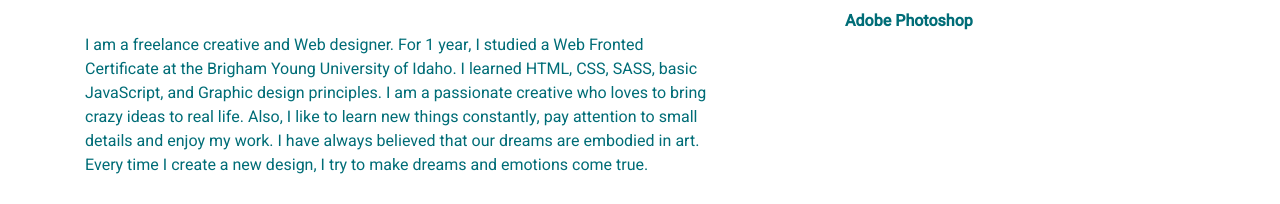
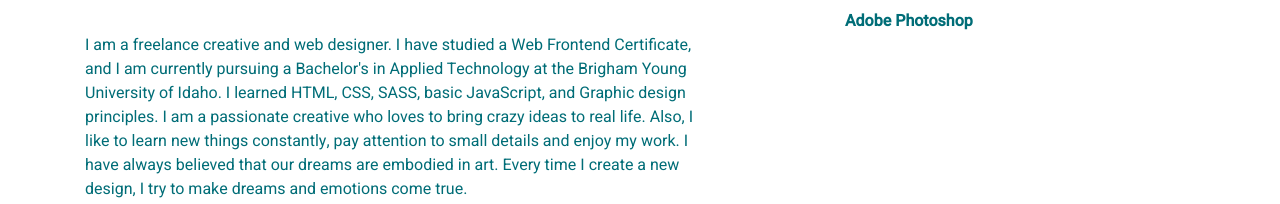
Before and after one commit to michelleguti17/My-Portafolio, a plain HTML site: page MyPortfolio/about.html in a window 1280 px wide. Shown: the part 775-979 px from the top of the page. Drawn offline with Linux system fonts and the light colour scheme; a web font is replaced by a local one.

Commit message:
final commit 2024

```diff
--- a/MyPortfolio/about.html
+++ b/MyPortfolio/about.html
@@ -239,7 +239,7 @@
 
               <p  class="mb-0">
               </br>
-              I am a freelance creative and Web designer. For 1 year, I studied a Web Fronted Certificate at the Brigham Young University of Idaho. I learned HTML, CSS, SASS, basic JavaScript, and Graphic design principles. I am a passionate creative who loves to bring crazy ideas to real life. Also, I like to learn new things constantly, pay attention to small details and enjoy my work. I have always believed that our dreams are embodied in art. Every time I create a new design, I try to make dreams and emotions come true.
+               I am a freelance creative and web designer. I have studied a Web Frontend Certificate, and I am currently pursuing a Bachelor's in Applied Technology at the Brigham Young University of Idaho. I learned HTML, CSS, SASS, basic JavaScript, and Graphic design principles. I am a passionate creative who loves to bring crazy ideas to real life. Also, I like to learn new things constantly, pay attention to small details and enjoy my work. I have always believed that our dreams are embodied in art. Every time I create a new design, I try to make dreams and emotions come true.
               </p>
 
             </div>
```
